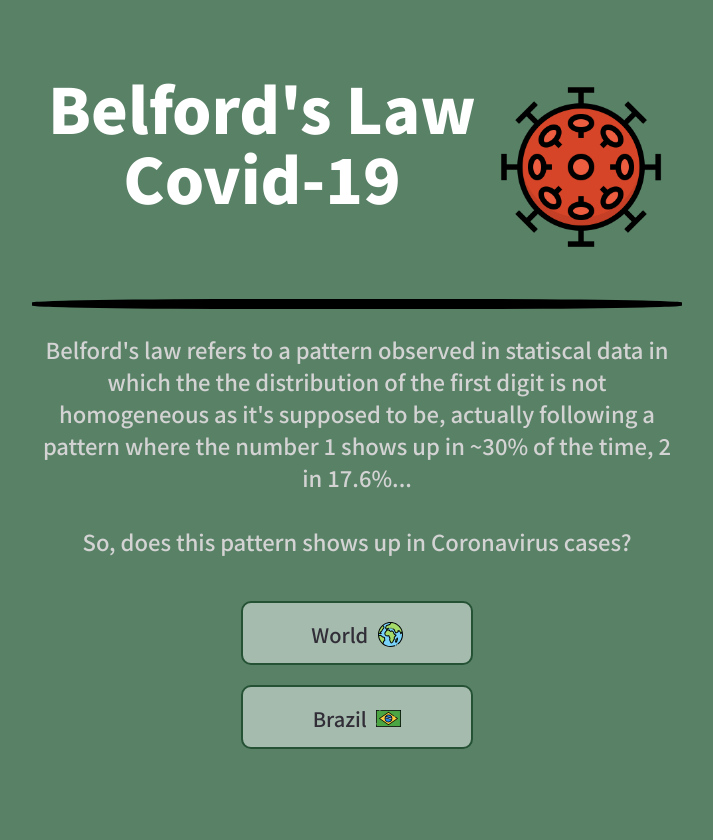
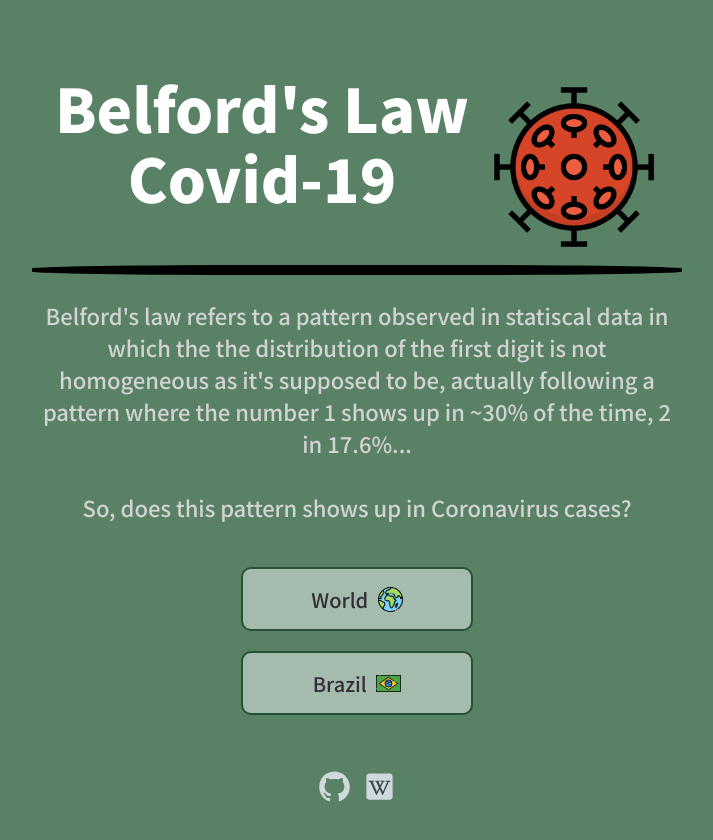
Before and after one commit to lucasmsa/benfords-law-covid19, a React (Create React App) app: page / in a window 1280 px wide. Shown: the top 840 px of the page, without its empty margins (283-996 px from the left). Built offline with nearby package versions, Linux system fonts and the light colour scheme.

Commit message:
add github repo icon & belfords law wikipedia page

```diff
--- a/package.json
+++ b/package.json
@@ -20,6 +20,7 @@
     "re-resizable": "^6.5.5",
     "react": "^16.13.1",
     "react-dom": "^16.13.1",
+    "react-icons": "^3.11.0",
     "react-router-dom": "^5.2.0",
     "react-scripts": "3.4.3",
     "react-vis": "^1.11.7",
--- a/src/pages/Home/index.tsx
+++ b/src/pages/Home/index.tsx
@@ -1,9 +1,19 @@
 import React from 'react'
-import {Container, Header, ImageVirus, Line, ButtonsContainer,Explanation} from './styles'
+import {
+  Container,
+  Header,
+  ImageVirus,
+  Line,
+  ButtonsContainer,
+  Explanation,
+  IconsContainer
+} from './styles'
 import VirusImage from '../../assets/virus_corona_coronavirus_icon_140419.png'
 import BrazilIcon from '../../assets/brazil.svg'
 import GlobeIcon from '../../assets/globe.svg'
 import Button from '../../components/Button'
+import { AiFillGithub } from 'react-icons/ai'
+import { FcWikipedia } from "react-icons/fc";
 import { Link } from 'react-router-dom'
 
 const Home: React.FC = () => {
@@ -29,7 +39,20 @@ const Home: React.FC = () => {
           <Button>Brazil <img src={BrazilIcon} alt="Brazil"/></Button>
         </Link>
       </ButtonsContainer>
-
+      <IconsContainer>
+        <a href='https://github.com/lucasmsa/book-finder-app'>
+                <AiFillGithub
+                  size={35}
+                  color={'#d0d9dc'}
+            />
+        </a>
+        <a href='https://pt.wikipedia.org/wiki/Lei_de_Benford'>
+              <FcWikipedia
+                  size={35}
+                  color={'#d0d9dc'}
+            />
+        </a>
+      </IconsContainer>
     </Container>
   )
 }
--- a/src/pages/Home/styles.ts
+++ b/src/pages/Home/styles.ts
@@ -1,5 +1,5 @@
 import styled, { keyframes } from 'styled-components'
-import { shade } from 'polished'
+import { shade, tint } from 'polished'
 
 const appearFromRight = keyframes`
   from {
@@ -46,7 +46,7 @@ export const Header = styled.h1`
   font-family: 'Noto Sans KR', sans-serif;
   font-style: normal;
   font-weight: 800;
-  font-size: 62px;
+  font-size: 60px;
   line-height: 70px;
   text-align: center;
   color: #FFFFFF;
@@ -66,9 +66,9 @@ export const Line = styled.div`
   border-radius: 35%;
 
   @media only screen and (max-width: 680px){
-    margin-top: -5px;
+    transform: translateY(10px);
     width: 360px;
-    height: 5px;
+    height: 5 px;
   }
 `
 
@@ -113,3 +113,20 @@ export const Explanation = styled.h1`
   margin: 24px 0;
   color: lightgray;
 `
+
+export const IconsContainer = styled.div`
+  flex-direction: row;
+  color: #d0d9dc;
+  margin-top: 30px;
+
+  a:nth-child(1) {
+    margin-right: 5px;
+    svg {
+      color: #d0d9dc;
+    }
+  }
+
+  a:nth-child(2) {
+    margin-left: 5px;
+  }
+`
```
Also changed, not shown: 1 other file (tests, documents, lock files or other folders).
